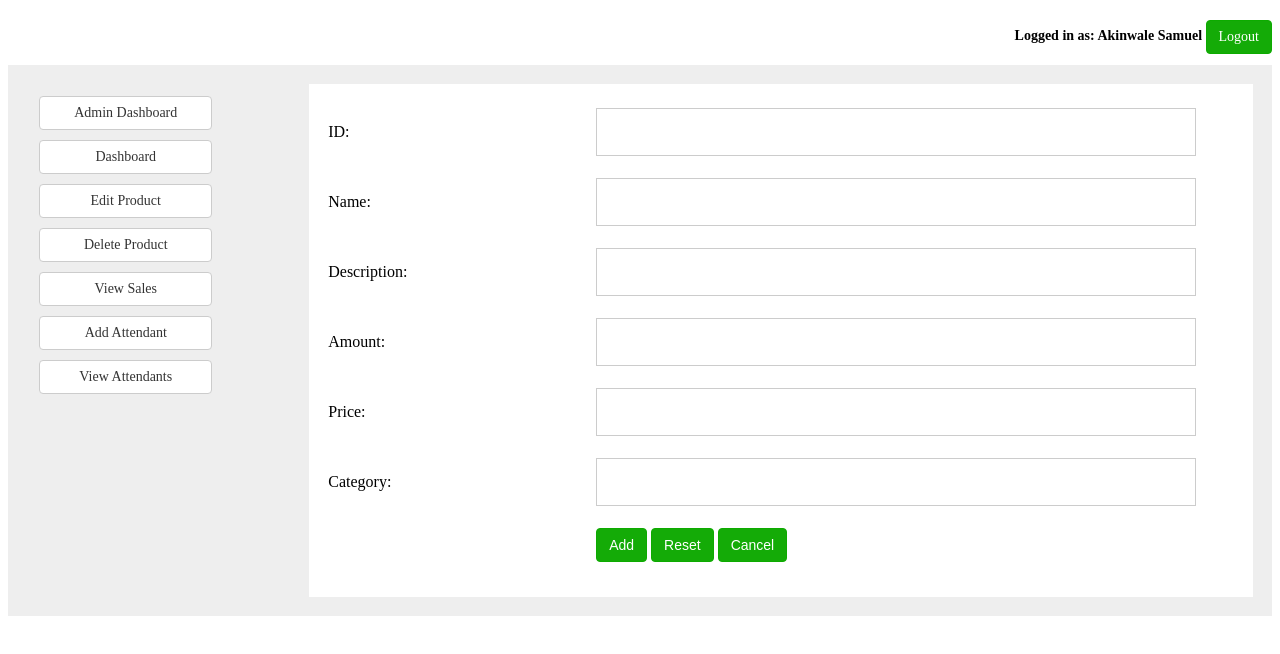
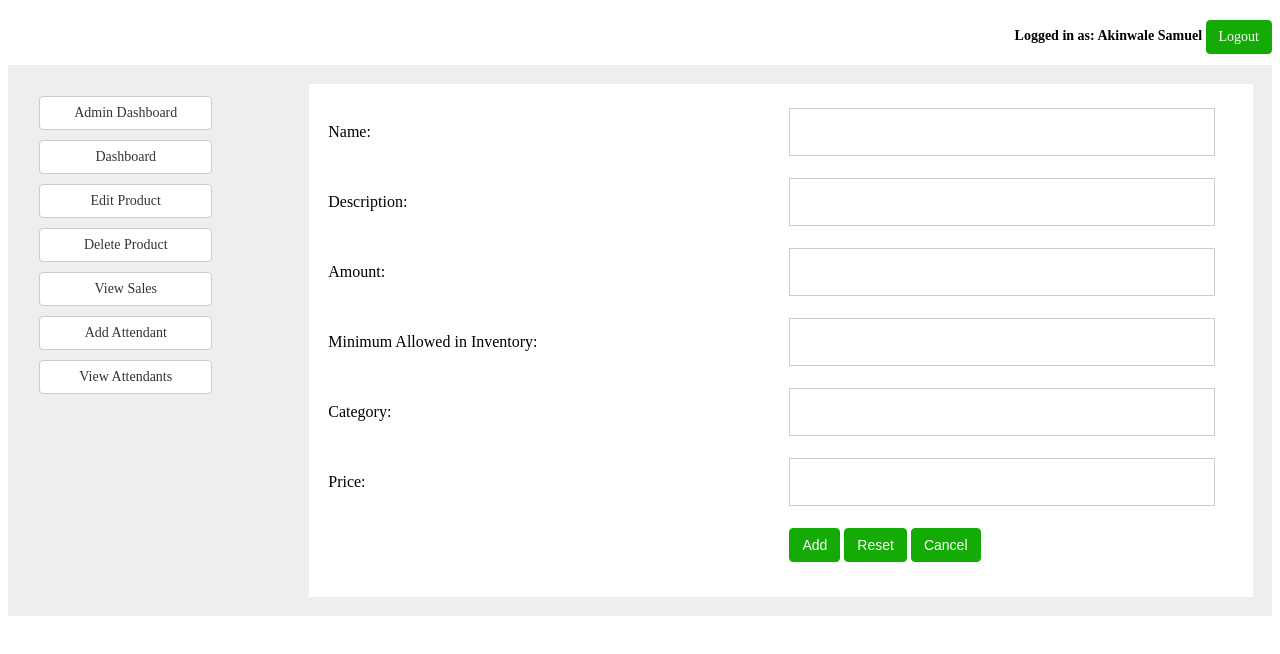
Before and after one commit to walsamlee/sam-store-manager, a website: page public/addproduct.html in a window 1280 px wide. Drawn offline with Linux system fonts and the light colour scheme.

Commit message:
Add POST action to add-product form

```diff
--- a/package.json
+++ b/package.json
@@ -6,7 +6,8 @@
   "dependencies": {
     "body-parser": "^1.18.3",
     "express": "^4.16.4",
-    "grunt": "^1.0.3"
+    "grunt": "^1.0.3",
+    "joi": "^14.0.1"
   },
   "devDependencies": {
     "eslint": "^5.7.0",
--- a/public/addproduct.html
+++ b/public/addproduct.html
@@ -20,31 +20,31 @@
 				<a href="attendants.html" class="btn dash-btn">View Attendants</a>
 			</div>
 			<div class="product-available">
-				<form>
+				<form action='/api/v1/products' method='POST'>
 					<table class="form-table">
 						<tr>
-							<td><label for="pruductId">ID: </label></td>
-							<td><input type="text" class="form-text" name="pruductId"></td>
+							<td><label for="name">Name: </label></td>
+							<td><input type="text" class="form-text" name="name"></td>
 						</tr>
 						<tr>
-							<td><label for="productName">Name: </label></td>
-							<td><input type="text" class="form-text" name="productName"></td>
+							<td><label for="description">Description: </label></td>
+							<td><input type="text" class="form-text" name="description"></td>
 						</tr>
 						<tr>
-							<td><label for="productDescription">Description: </label></td>
-							<td><input type="text" class="form-text" name="productDescription"></td>
+							<td><label for="amount">Amount: </label></td>
+							<td><input type="text" class="form-text" name="amount"></td>
 						</tr>
 						<tr>
-							<td><label for="pruductAmount">Amount: </label></td>
-							<td><input type="text" class="form-text" name="pruductAmount"></td>
+							<td><label for="minAllowed">Minimum Allowed in Inventory: </label></td>
+							<td><input type="text" class="form-text" name="minAllowed"></td>
 						</tr>
 						<tr>
-							<td><label for="pruducPrice">Price: </label></td>
-							<td><input type="text" class="form-text" name="pruducPrice"></td>
+							<td><label for="category">Category: </label></td>
+							<td><input type="text" class="form-text" name="category"></td>
 						</tr>
 						<tr>
-							<td><label for="pruductCategory">Category: </label></td>
-							<td><input type="text" class="form-text" name="pruductCategory"></td>
+							<td><label for="price">Price: </label></td>
+							<td><input type="text" class="form-text" name="price"></td>
 						</tr>
 						<tr>
 							<td></td>
```
Also changed, not shown: app.js (+14 -8 lines), es6/app.js (+4 -3 lines), 1 other file.
